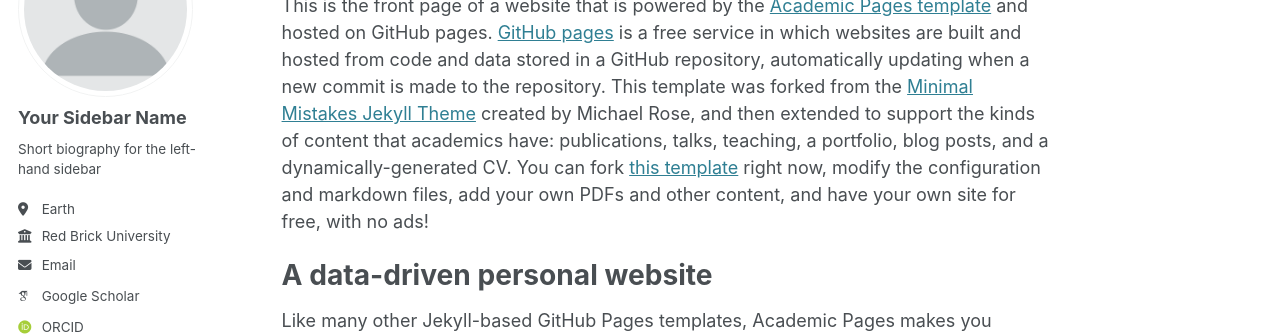
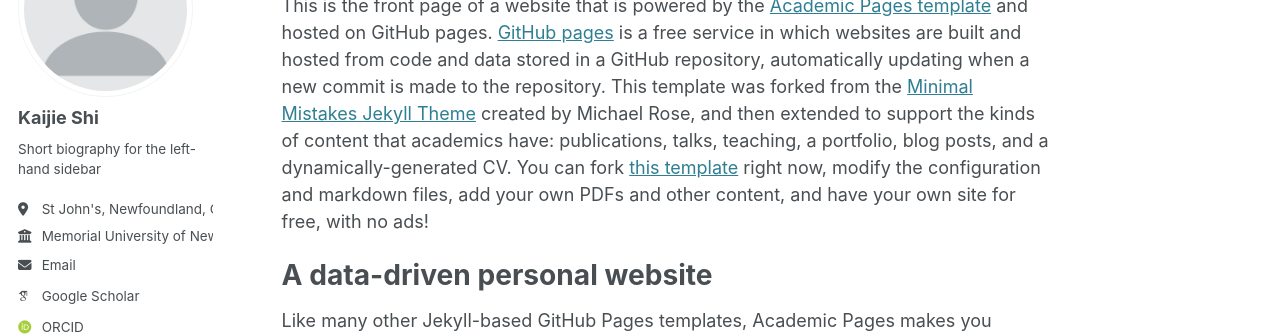
Before and after one commit to kaijieshi7/kaijieshi7.github.io, a Jekyll site: the page built from _pages/about.md, in a window 1280 px wide. Shown: the part 177-513 px from the top of the page. Built offline with Jekyll 4.4.1, drawn with Linux system fonts in a browser that asks for light colours; some web fonts are replaced.

Commit message:
Update _config.yml

```diff
--- a/_config.yml
+++ b/_config.yml
@@ -23,17 +23,17 @@
 author:
   # Biographic information
   avatar           : "profile.png"
-  name             : "Your Sidebar Name"
+  name             : "Kaijie Shi"
   pronouns         : # example: "she/her"
   bio              : "Short biography for the left-hand sidebar"
-  location         : "Earth"
-  employer         : "Red Brick University"
+  location         : "St John's, Newfoundland, Canada"
+  employer         : "Memorial University of Newfoundland"
   uri              : # URL
-  email            : "none@example.org"
+  email            : "-----"
 
   # Academic websites
   arxiv            : # URL - Update with the correct link to your profile
-  googlescholar    : "https://scholar.google.com/citations?user=PS_CX0AAAAAJ"
+  googlescholar    : "https://scholar.google.ca/citations?user=YwlC_qcAAAAJ&hl=en"
   impactstory      : # URL
   orcid            : "http://orcid.org/yourorcidurl"
   semantic         : # URL
```
